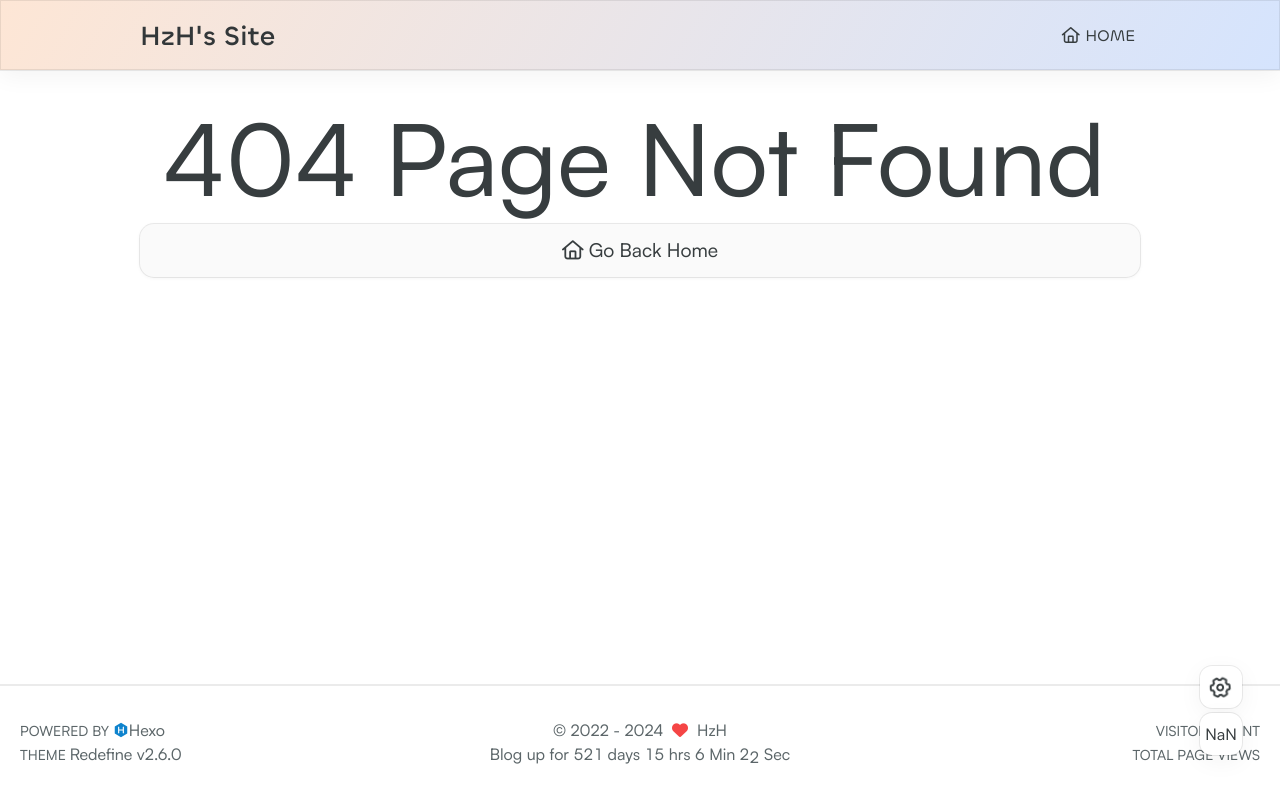
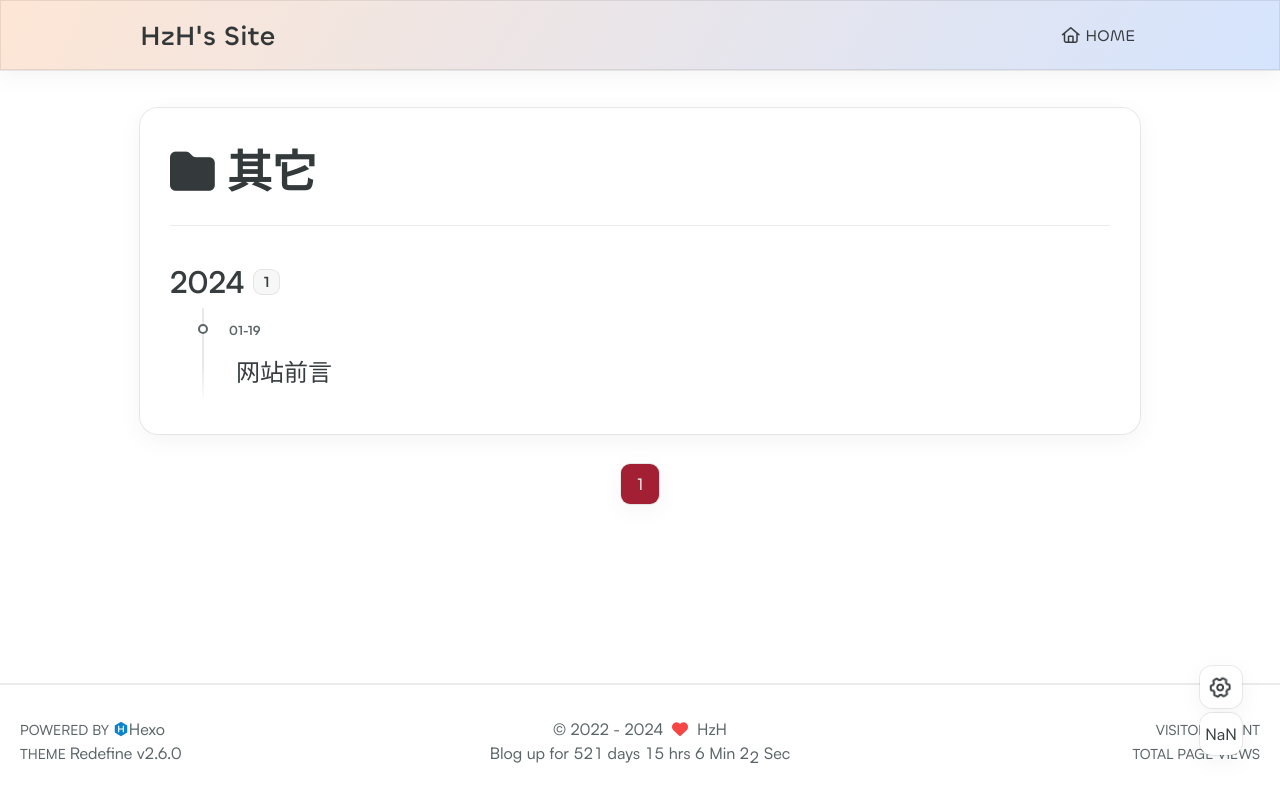
Before and after one commit to HzhCdSite/HzhCdSite.github.io, a plain HTML site: page categories/其它/index.html in a window 1280 px wide. Drawn offline with Linux system fonts and the light colour scheme; a web font is replaced by a local one.

Commit message:
Site updated: 2024-01-21 10:51:31

```diff
--- a/404.html
+++ b/categories/其它/index.html
@@ -13,14 +13,14 @@
 
     <!--- Seo Part-->
 
-    <link rel="canonical" href="http://example.com/404.html"/>
+    <link rel="canonical" href="http://example.com/categories/其它/"/>
     <meta name="robots" content="index,follow">
     <meta name="googlebot" content="index,follow">
     <meta name="revisit-after" content="1 days">
 
         <meta property="og:type" content="website">
-<meta property="og:title" content="Page Not Found">
-<meta property="og:url" content="http://example.com/404.html">
+<meta property="og:title" content="hexo">
+<meta property="og:url" content="http://example.com/categories/%E5%85%B6%E5%AE%83/index.html">
 <meta property="og:site_name" content="hexo">
 <meta property="og:locale" content="en_US">
 <meta property="article:author" content="John Doe">
@@ -36,7 +36,7 @@
 
     <title>
 
-            Page Not Found -
+            Category: 其它 -
 
         HzH&#39;s Site
     </title>
@@ -347,7 +347,7 @@
         <div class="label text-third-text-color text-sm">Tags</div>
     </a>
     <a class="item tag-count-item flex flex-col justify-center items-center w-20" href="/categories">
-        <div class="number text-2xl sm:text-xl text-second-text-color font-semibold">1</div>
+        <div class="number text-2xl sm:text-xl text-second-text-color font-semibold">2</div>
         <div class="label text-third-text-color text-sm">Categories</div>
     </a>
     <a class="item tag-count-item flex flex-col justify-center items-center w-20" href="/archives">
@@ -371,14 +371,47 @@
             <div class="main-content">
 
 
-                    <div class="nf-container">
-    <div class="nf-text">
-        <h1>404 Page Not Found</h1>
+                    <div class="category-container">
+    <div class="category-name">
+        <i class="fa-solid fa-folder"></i>&nbsp;其它
     </div>
-    <div class="nf-button">
-        <a href="/" class="button large center"><i class="fa-regular fa-house"></i> Go Back Home</a>
+    <div class="category-post-list">
+
+
+<div class="archive-list-container">
+
+        <section class="archive-item">
+            <div class="archive-item-header flex flex-row items-center mb-2">
+                <span class="archive-year font-semibold text-3xl mr-2">2024</span>
+                <span class="archive-year-post-count text-xs md:text-sm font-bold rounded-small bg-third-background-color py-[2px] px-[10px] border border-border-color">1</span>
+            </div>
+            <ul class="article-list pl-8 text-lg leading-[1.5]">
+
+
+
+                    <li class="article-item" date-is='01-19'>
+
+
+                    <a href="/2024/01/19/%E7%BD%91%E7%AB%99%E5%89%8D%E8%A8%80/" class="block overflow-hidden">
+                        <span class="article-title mb-0.5 text-2xl">网站前言</span>
+                    </a>
+
+
+            </ul>
+        </section>
+
+</div>
+
     </div>
 </div>
+<div class="category-paginator">
+    <div class="paginator">
+    <span class="page-number current">1</span>
+</div>
+
+</div>
+
+
 
 
 
```
Also changed, not shown: 2024/01/19/网站前言/index.html (+21 -5 lines), 2024/01/20/hexo建站/index.html (+1 -1 lines), archives/2024/01/index.html (+1 -1 lines), archives/2024/index.html (+1 -1 lines), archives/index.html (+1 -1 lines), categories/技术/index.html (+1 -1 lines), index.html (+18 -2 lines).
